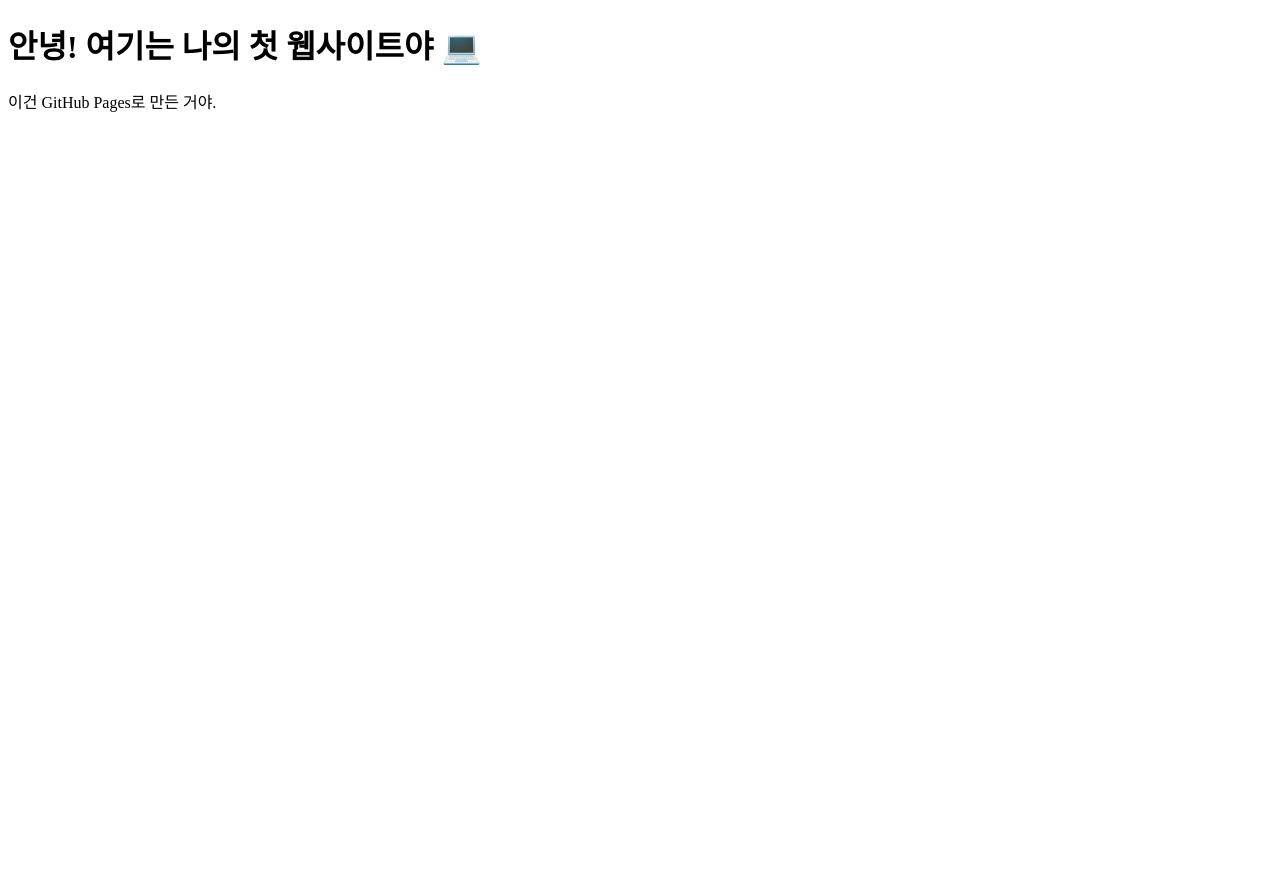
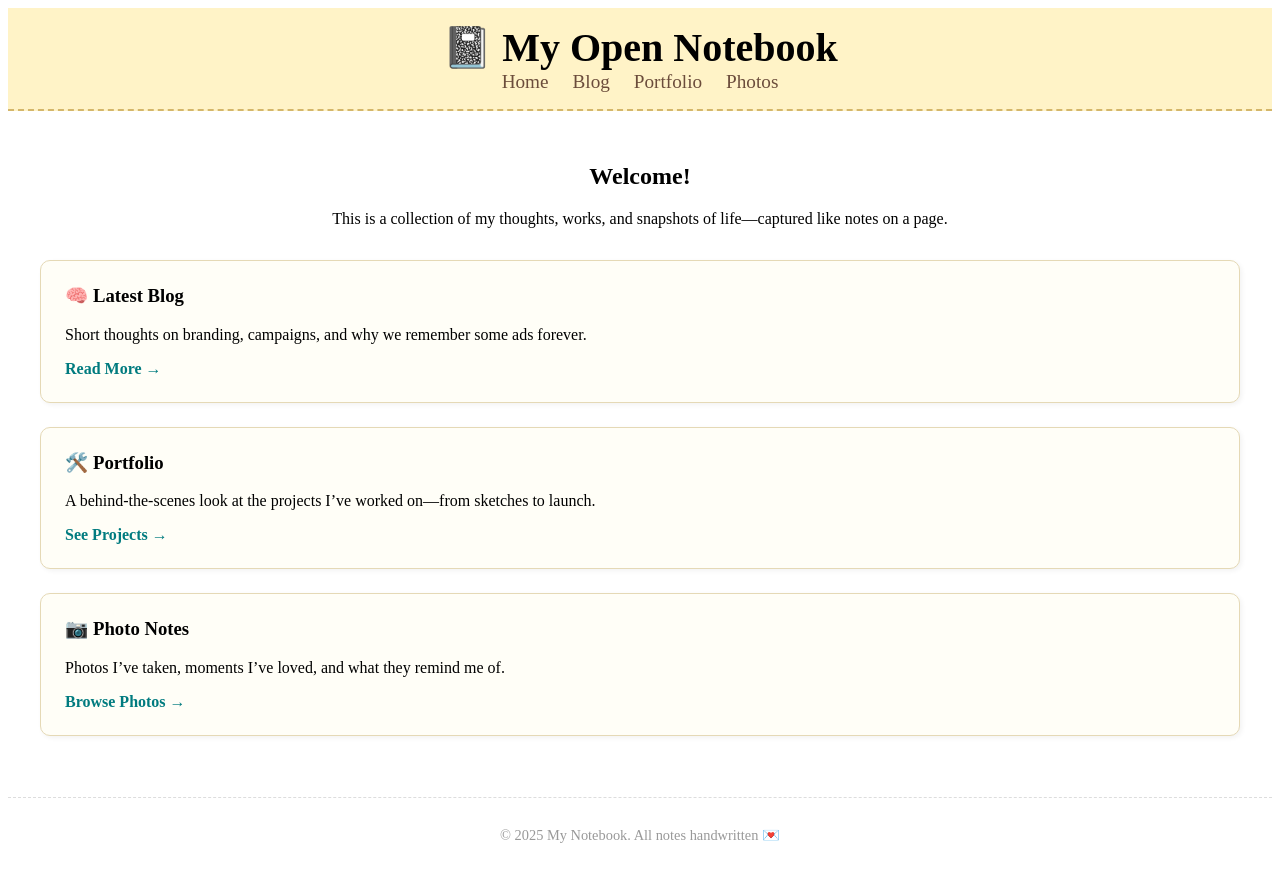
Before and after one commit to tetevision/notebook, a plain HTML site: page index.html in a window 1280 px wide. Before the commit the page ends 800 px from the top, so only its background shows below. Drawn offline with Linux system fonts and the light colour scheme; a web font is replaced by a local one.

Commit message:
Add files via upload

```diff
--- a/index.html
+++ b/index.html
@@ -1,12 +1,48 @@
 <!-- index.html -->
 <!DOCTYPE html>
-<html>
-  <head>
-    <meta charset="UTF-8" />
-    <title>나의 첫 웹사이트</title>
-  </head>
-  <body>
-    <h1>안녕! 여기는 나의 첫 웹사이트야 💻</h1>
-    <p>이건 GitHub Pages로 만든 거야.</p>
-  </body>
+<html lang="en">
+<head>
+  <meta charset="UTF-8" />
+  <meta name="viewport" content="width=device-width, initial-scale=1.0" />
+  <title>My Notebook</title>
+  <link rel="stylesheet" href="style.css" />
+  <link rel="stylesheet" href="//spoqa.github.io/spoqa-han-sans/css/SpoqaHanSansNeo.css">
+</head>
+<body>
+  <header>
+    <h1>📓 My Open Notebook</h1>
+    <nav>
+      <a href="index.html">Home</a>
+      <a href="blog.html">Blog</a>
+      <a href="portfolio.html">Portfolio</a>
+      <a href="photo.html">Photos</a>
+    </nav>
+  </header>
+  <main>
+    <section class="welcome">
+      <h2>Welcome!</h2>
+      <p>This is a collection of my thoughts, works, and snapshots of life—captured like notes on a page.</p>
+    </section>
+    <section class="preview">
+      <div class="card">
+        <h3>🧠 Latest Blog</h3>
+        <p>Short thoughts on branding, campaigns, and why we remember some ads forever.</p>
+        <a href="blog.html">Read More →</a>
+      </div>
+      <div class="card">
+        <h3>🛠️ Portfolio</h3>
+        <p>A behind-the-scenes look at the projects I’ve worked on—from sketches to launch.</p>
+        <a href="portfolio.html">See Projects →</a>
+      </div>
+      <div class="card">
+        <h3>📷 Photo Notes</h3>
+        <p>Photos I’ve taken, moments I’ve loved, and what they remind me of.</p>
+        <a href="photo.html">Browse Photos →</a>
+      </div>
+    </section>
+  </main>
+  <footer>
+    <p>© 2025 My Notebook. All notes handwritten 💌</p>
+  </footer>
+</body>
 </html>
--- /dev/null
+++ b/style.css
@@ -0,0 +1,69 @@
+<!-- style.css (create a separate file named style.css) -->
+body {
+  margin: 0;
+  font-family: 'Spoqa Han Sans Neo', 'sans-serif';
+  background-color: #fff9ec;
+  color: #333;
+  line-height: 1.6;
+}
+
+header {
+  background-color: #fff3c7;
+  padding: 1em;
+  border-bottom: 2px dashed #d4b66a;
+  text-align: center;
+}
+
+h1 {
+  margin: 0;
+  font-size: 2.5em;
+}
+
+nav a {
+  margin: 0 10px;
+  text-decoration: none;
+  color: #6b4c3b;
+  font-size: 1.2em;
+}
+
+main {
+  padding: 2em;
+}
+
+.welcome {
+  text-align: center;
+  margin-bottom: 2em;
+}
+
+.preview {
+  display: flex;
+  flex-direction: column;
+  gap: 1.5em;
+}
+
+.card {
+  background: #fffef7;
+  border: 1px solid #e5d9b6;
+  padding: 1.5em;
+  border-radius: 10px;
+  box-shadow: 2px 2px 5px rgba(0,0,0,0.05);
+}
+
+.card h3 {
+  margin-top: 0;
+}
+
+.card a {
+  color: #007b7f;
+  text-decoration: none;
+  font-weight: bold;
+}
+
+footer {
+  text-align: center;
+  padding: 1em;
+  font-size: 0.9em;
+  color: #999;
+  border-top: 1px dashed #ddd;
+  margin-top: 2em;
+}
```
